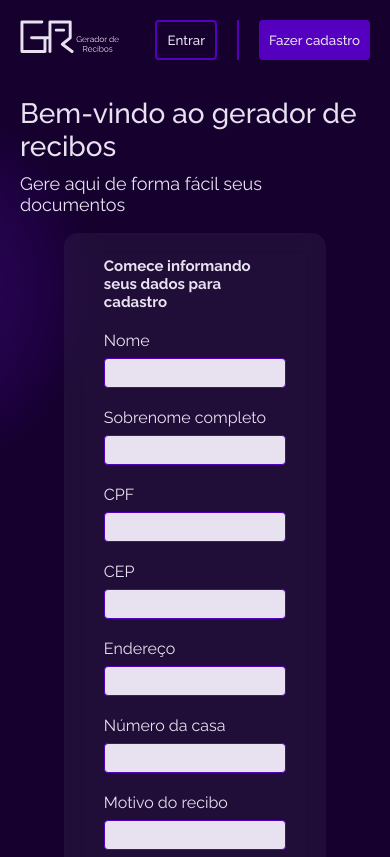
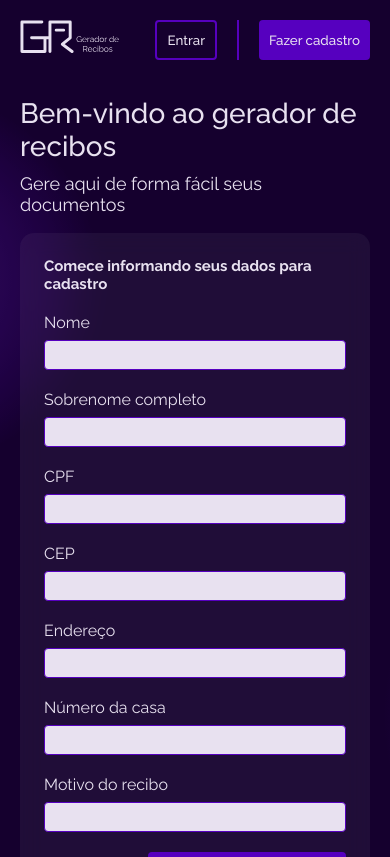
Before and after one commit to narakushi/projeto-gerador-recibos, a React (Vite) app in the folder projeto-gerador/: page / in a window 390 px wide. Shown: the top 857 px of the page. Built offline with nearby package versions, Linux system fonts and the light colour scheme.

Commit message:
:lipstick: feat: tornando form 100% quando modo tablet

```diff
--- a/projeto-gerador/src/assets/ui/styles/Form.css
+++ b/projeto-gerador/src/assets/ui/styles/Form.css
@@ -44,6 +44,9 @@
 }
 
 @media all and (max-width: 834px) {
+  .form, .form__content  {
+    width: 100%;
+  }
   .form__sub-container {
     flex-direction: column;
   }
```
